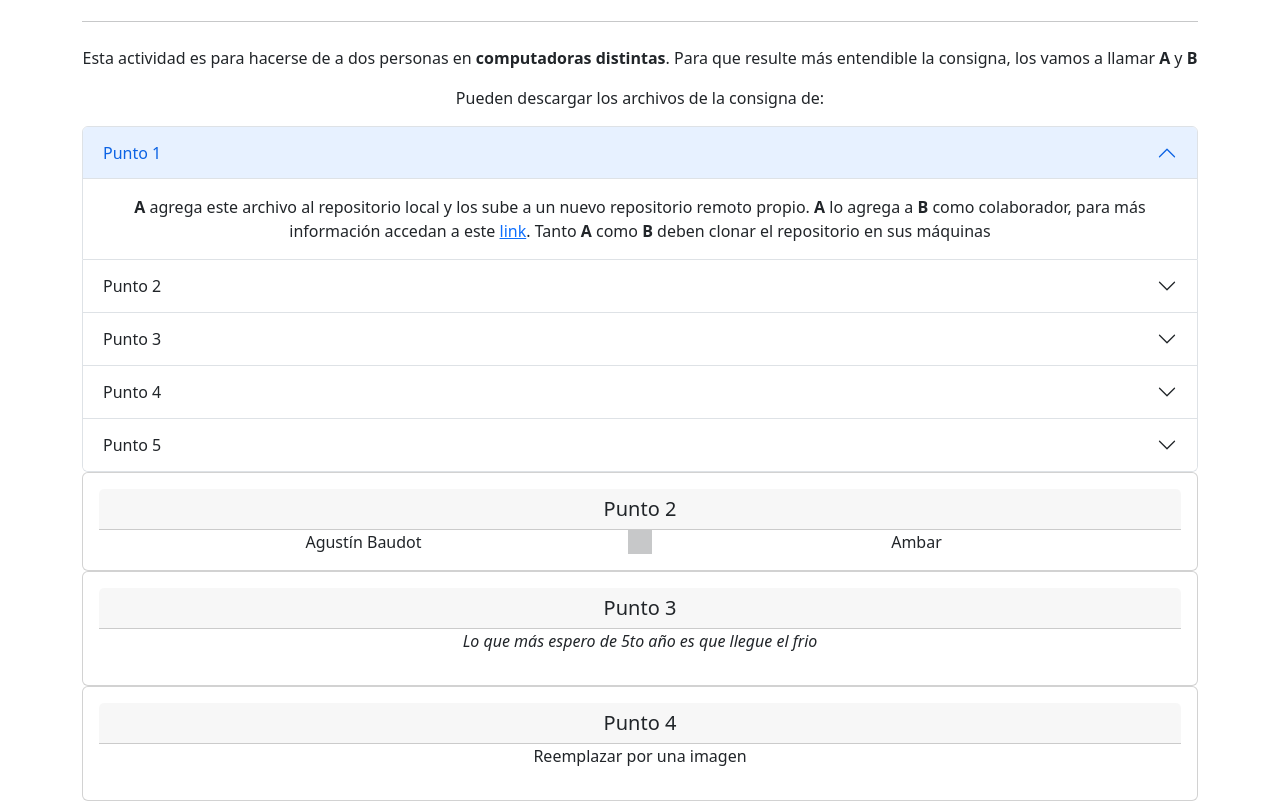
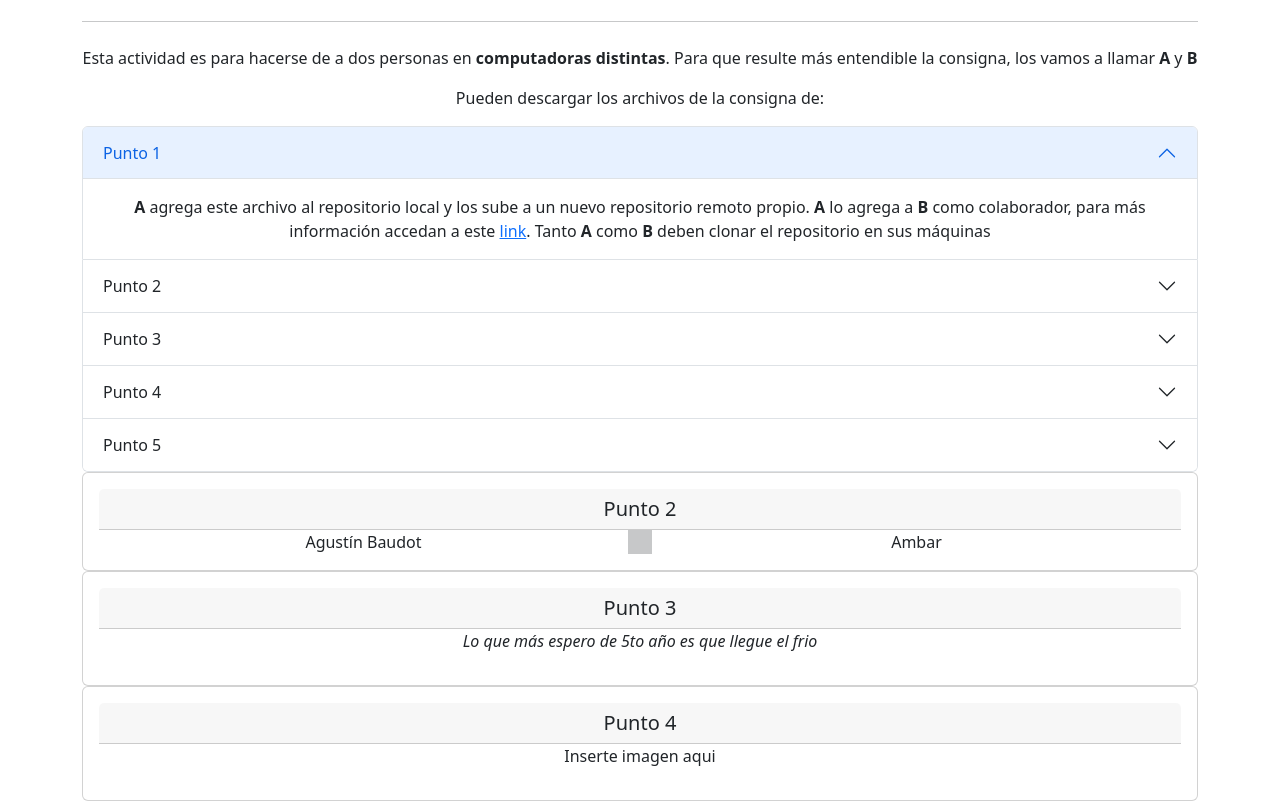
Before and after one commit to AgusBaudot/ActividadGitPunto1, a plain HTML site: page index (1).html in a window 1280 px wide. Shown: the part 108-909 px from the top of the page. Drawn offline with nearby package versions, Linux system fonts and the light colour scheme.

Commit message:
Punto 4 B

```diff
--- a/index (1).html
+++ b/index (1).html
@@ -103,7 +103,7 @@
       <div class="card">
         <div class="card-body">
         <h5 class="card-header">Punto 4</h5>
-        <p>Reemplazar por una imagen</p>
+        <p>Inserte imagen aqui</p>
         </div>
   </div>
     </div>
```
